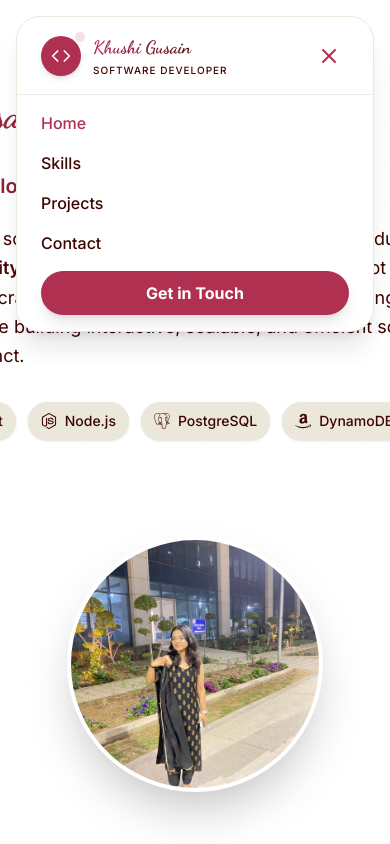
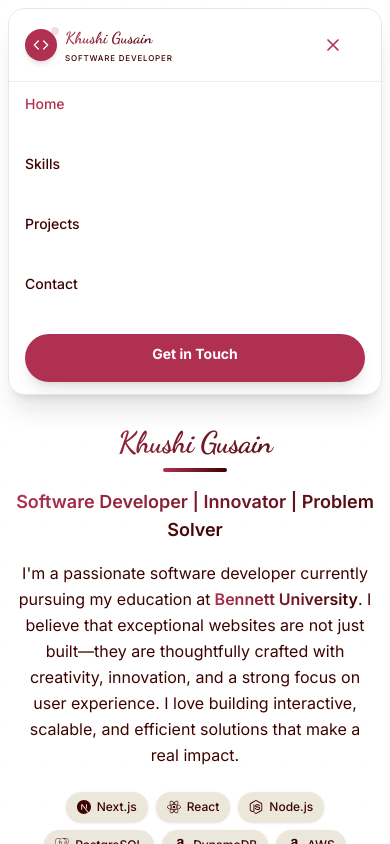
Before and after one commit to KhushiGusain/KhushiPortfolio, a Next.js app: page / in a window 390 px wide. Both pictures are taken after a click on the button 329 px from the left and 55 px from the top of the page. Shown: the top 844 px of the page. Built offline with nearby package versions, Linux system fonts and the light colour scheme.

Commit message:
Make website fully responsive with mobile-first design and improved UX

```diff
--- a/app/components/HeroSection.tsx
+++ b/app/components/HeroSection.tsx
@@ -17,33 +17,33 @@ export const HeroSection = () => {
 	];
 
 	return (
-		<div className="relative min-h-screen flex items-center justify-center overflow-hidden bg-white dark:bg-gray-900 pt-20 pb-12 lg:pt-24 lg:pb-16">
+		<div className="relative min-h-screen flex items-center justify-center overflow-hidden bg-white dark:bg-gray-900 pt-16 pb-8 sm:pt-20 sm:pb-12 lg:pt-24 lg:pb-16">
 			{/* Animated Background Grid */}
 			<div className="absolute inset-0 grid-background-dark opacity-5 dark:opacity-10">
 				<div className="grid-overlay animate-pulse-slow"></div>
 			</div>
 
 			{/* Hero Content */}
-			<div className="relative z-10 max-w-7xl mx-auto px-6 lg:px-8">
-				<div className="flex flex-col lg:flex-row items-center justify-between gap-12 lg:gap-16">
+			<div className="relative z-10 max-w-7xl mx-auto px-4 sm:px-6 lg:px-8">
+				<div className="flex flex-col lg:flex-row items-center justify-between gap-8 sm:gap-12 lg:gap-16">
 					{/* Left Content */}
 					<motion.div
 						initial={{ opacity: 0, y: 30 }}
 						animate={{ opacity: 1, y: 0 }}
 						transition={{ delay: 0.3, duration: 0.8, ease: "easeOut" }}
-						className="flex-1 text-left max-w-2xl mt-4 lg:mt-12"
+						className="flex-1 text-center lg:text-left max-w-2xl lg:max-w-none mt-4 lg:mt-12 order-2 lg:order-1"
 					>
 						{/* Name Section */}
 						<motion.div
 							initial={{ opacity: 0, y: 20 }}
 							animate={{ opacity: 1, y: 0 }}
 							transition={{ delay: 0.6, duration: 0.6, ease: "easeOut" }}
-							className="mb-6"
+							className="mb-4 sm:mb-6"
 						>
-							<h1 className="text-4xl lg:text-5xl xl:text-6xl font-bold tracking-tight mb-2 bg-gradient-to-r from-[#B03052] to-[#3D0301] bg-clip-text text-transparent" style={{ fontFamily: 'var(--font-dancing-script)' }}>
+							<h1 className="text-3xl sm:text-4xl lg:text-5xl xl:text-6xl font-bold tracking-tight mb-2 bg-gradient-to-r from-[#B03052] to-[#3D0301] bg-clip-text text-transparent" style={{ fontFamily: 'var(--font-dancing-script)' }}>
 								Khushi Gusain
 							</h1>
-							<div className="h-1 w-20 bg-gradient-to-r from-[#B03052] to-[#3D0301] rounded-full"></div>
+							<div className="h-1 w-16 sm:w-20 bg-gradient-to-r from-[#B03052] to-[#3D0301] rounded-full mx-auto lg:mx-0"></div>
 						</motion.div>
 
 						{/* Role & Description */}
@@ -51,12 +51,12 @@ export const HeroSection = () => {
 							initial={{ opacity: 0, y: 20 }}
 							animate={{ opacity: 1, y: 0 }}
 							transition={{ delay: 0.8, duration: 0.6, ease: "easeOut" }}
-							className="space-y-6 mb-8"
+							className="space-y-4 sm:space-y-6 mb-6 sm:mb-8"
 						>
-							<h2 className="text-xl lg:text-2xl font-semibold text-[#3D0301] dark:text-gray-300">
+							<h2 className="text-lg sm:text-xl lg:text-2xl font-semibold text-[#3D0301] dark:text-gray-300">
 								<span className="bg-gradient-to-r from-[#B03052] to-[#3D0301] dark:from-[#D76C82] dark:to-[#FFC2BA] bg-clip-text text-transparent">Software Developer | Innovator | Problem Solver</span>
 							</h2>
-							<p className="text-lg text-[#3D0301] dark:text-gray-300 leading-relaxed">
+							<p className="text-base sm:text-lg text-[#3D0301] dark:text-gray-300 leading-relaxed">
 								I'm a passionate software developer currently pursuing my education at
 								<span className="font-semibold bg-gradient-to-r from-[#B03052] to-[#3D0301] dark:from-[#D76C82] dark:to-[#FFC2BA] bg-clip-text text-transparent"> Bennett University</span>.
 								I believe that exceptional websites are not just built—they are thoughtfully crafted with creativity, innovation, and a strong focus on user experience.
@@ -69,7 +69,7 @@ export const HeroSection = () => {
 							initial={{ opacity: 0, y: 20 }}
 							animate={{ opacity: 1, y: 0 }}
 							transition={{ delay: 1.0, duration: 0.6, ease: "easeOut" }}
-							className="flex flex-nowrap gap-3 mb-8 -ml-10"
+							className="flex flex-wrap justify-center lg:justify-start gap-2 sm:gap-3 mb-6 sm:mb-8"
 						>
 							{techStack.map((tech, index) => (
 								<motion.span
@@ -85,11 +85,11 @@ export const HeroSection = () => {
 									}}
 									className="
 										flex items-center
-										px-3 py-1.5
+										px-2.5 sm:px-3 py-1.5
 										rounded-full
 										font-medium
 										text-[#3D0301] dark:text-gray-300
-										text-sm
+										text-xs sm:text-sm
 										bg-[#EBE8DB] dark:bg-gray-800
 										border border-[#EBE8DB] dark:border-gray-700
 										shadow
@@ -101,7 +101,7 @@ export const HeroSection = () => {
 										whitespace-nowrap
 									"
 								>
-									{React.cloneElement(tech.icon, { className: 'text-base mr-2 group-hover:bg-gradient-to-r group-hover:from-[#B03052] group-hover:to-[#3D0301] group-hover:text-transparent group-hover:bg-clip-text' })}
+									{React.cloneElement(tech.icon, { className: 'text-sm sm:text-base mr-1.5 sm:mr-2 group-hover:bg-gradient-to-r group-hover:from-[#B03052] group-hover:to-[#3D0301] group-hover:text-transparent group-hover:bg-clip-text' })}
 									{tech.name}
 								</motion.span>
 							))}
@@ -113,9 +113,9 @@ export const HeroSection = () => {
 						initial={{ opacity: 0, x: -50 }}
 						animate={{ opacity: 1, x: 0 }}
 						transition={{ duration: 0.8, ease: "easeOut" }}
-						className="flex-shrink-0 mt-4 lg:mt-8 relative"
+						className="flex-shrink-0 mt-4 lg:mt-8 relative order-1 lg:order-2"
 					>
-						<div className="relative w-64 h-64 lg:w-80 lg:h-80">
+						<div className="relative w-48 h-48 sm:w-64 sm:h-64 lg:w-80 lg:h-80">
 							{/* New arrow pointing from photo to hero section - only visible on desktop */}
 							<div className="hidden lg:block absolute" style={{ top: '30%', left: '-140px', zIndex: 20, pointerEvents: 'none', transform: 'translateY(-50%)' }}>
 								<motion.div
@@ -160,16 +160,16 @@ export const HeroSection = () => {
 							</motion.div>
 						</div>
 						{/* CTA Button below the photo, centered and modern */}
-						<div className="flex justify-center mt-16 mb-8">
+						<div className="flex justify-center mt-8 sm:mt-12 lg:mt-16 mb-6 sm:mb-8">
 							<motion.a
 								href="#work"
 								className="group relative inline-flex items-center justify-center"
 								whileHover={{ scale: 1.06 }}
 								whileTap={{ scale: 0.98 }}
 							>
-								<span className="relative px-7 py-2.5 bg-[#B03052] rounded-full inline-flex items-center justify-center w-full sm:w-auto text-white font-bold text-base shadow-lg hover:bg-gradient-to-r hover:from-[#B03052] hover:to-[#3D0301] transition-all duration-300">
+								<span className="relative px-6 sm:px-7 py-2.5 bg-[#B03052] rounded-full inline-flex items-center justify-center w-full sm:w-auto text-white font-bold text-sm sm:text-base shadow-lg hover:bg-gradient-to-r hover:from-[#B03052] hover:to-[#3D0301] transition-all duration-300">
 									View My Work
-									<svg className="w-5 h-5 ml-2 transform group-hover:translate-x-1 transition-transform" fill="none" viewBox="0 0 24 24" stroke="currentColor">
+									<svg className="w-4 h-4 sm:w-5 sm:h-5 ml-2 transform group-hover:translate-x-1 transition-transform" fill="none" viewBox="0 0 24 24" stroke="currentColor">
 										<path strokeLinecap="round" strokeLinejoin="round" strokeWidth={2} d="M13 7l5 5m0 0l-5 5m5-5H6" />
 								</svg>
 								</span>
@@ -184,14 +184,14 @@ export const HeroSection = () => {
 				initial={{ opacity: 0, y: 20 }}
 				animate={{ opacity: 1, y: 0 }}
 				transition={{ delay: 1.6, duration: 0.6, ease: "easeOut" }}
-				className="absolute bottom-8 inset-x-0 flex flex-col items-center"
+				className="absolute bottom-4 sm:bottom-8 inset-x-0 flex flex-col items-center"
 			>
-				<span className="text-[#B03052] text-sm mb-2 font-medium">Scroll to explore</span>
+				<span className="text-[#B03052] text-xs sm:text-sm mb-2 font-medium">Scroll to explore</span>
 				<motion.div
 					animate={{ y: [0, 8, 0] }}
 					transition={{ duration: 2, repeat: Infinity, ease: "easeInOut" }}
 				>
-					<svg className="w-6 h-6 text-[#B03052]" fill="none" stroke="currentColor" viewBox="0 0 24 24">
+					<svg className="w-5 h-5 sm:w-6 sm:h-6 text-[#B03052]" fill="none" stroke="currentColor" viewBox="0 0 24 24">
 						<path strokeLinecap="round" strokeLinejoin="round" strokeWidth={2} d="M19 14l-7 7m0 0l-7-7m7 7V3" />
 					</svg>
 				</motion.div>
--- a/app/components/Navbar.tsx
+++ b/app/components/Navbar.tsx
@@ -45,49 +45,49 @@ export const Navbar = () => {
     ];
 
     return (
-        <div className="fixed top-0 left-0 right-0 z-50 flex justify-center px-4 py-4">
+        <div className="fixed top-0 left-0 right-0 z-50 flex justify-center px-2 sm:px-4 py-2 sm:py-4">
             <motion.nav
                 initial={{ y: -100 }}
                 animate={{ y: 0 }}
                 className={
-                    `w-full max-w-6xl rounded-3xl border border-[#EBE8DB] dark:border-gray-700 ` +
+                    `w-full max-w-6xl rounded-2xl sm:rounded-3xl border border-[#EBE8DB] dark:border-gray-700 ` +
                     `bg-white dark:bg-gray-900 shadow-xl ` +
                     `transition-all duration-300`
                 }
             >
-                <div className="px-6 py-4">
+                <div className="px-4 sm:px-6 py-3 sm:py-4">
                     <div className="flex items-center justify-between">
                         {/* Logo */}
                         <motion.a
                             href="#home"
-                            className="flex items-center space-x-3 group"
+                            className="flex items-center space-x-2 sm:space-x-3 group"
                             whileHover={{ scale: 1.02 }}
                             whileTap={{ scale: 0.98 }}
                         >
                             {/* Logo Icon */}
                             <div className="relative">
-                                <div className="w-10 h-10 rounded-full bg-[#B03052] flex items-center justify-center shadow-md group-hover:shadow-lg transition-all duration-300 group-hover:bg-gradient-to-r group-hover:from-[#B03052] group-hover:to-[#3D0301]">
+                                <div className="w-8 h-8 sm:w-10 sm:h-10 rounded-full bg-[#B03052] flex items-center justify-center shadow-md group-hover:shadow-lg transition-all duration-300 group-hover:bg-gradient-to-r group-hover:from-[#B03052] group-hover:to-[#3D0301]">
                                     {/* Modern code/dev icon */}
-                                    <svg className="w-5 h-5 text-white" fill="none" stroke="currentColor" strokeWidth="2" viewBox="0 0 24 24">
+                                    <svg className="w-4 h-4 sm:w-5 sm:h-5 text-white" fill="none" stroke="currentColor" strokeWidth="2" viewBox="0 0 24 24">
                                         <path strokeLinecap="round" strokeLinejoin="round" d="M16 18l6-6-6-6M8 6l-6 6 6 6" />
                                     </svg>
                                 </div>
                                 {/* Accent dot */}
-                                <div className="absolute -top-1 -right-1 w-2.5 h-2.5 bg-[#D76C82] rounded-full shadow-md animate-pulse"></div>
+                                <div className="absolute -top-0.5 -right-0.5 sm:-top-1 sm:-right-1 w-2 h-2 sm:w-2.5 sm:h-2.5 bg-[#D76C82] rounded-full shadow-md animate-pulse"></div>
                             </div>
                             {/* Logo Text */}
                             <div className="flex flex-col justify-center">
-                                <span className="text-lg font-bold bg-gradient-to-r from-[#B03052] to-[#3D0301] bg-clip-text text-transparent" style={{ fontFamily: 'var(--font-dancing-script)' }}>
+                                <span className="text-base sm:text-lg font-bold bg-gradient-to-r from-[#B03052] to-[#3D0301] bg-clip-text text-transparent" style={{ fontFamily: 'var(--font-dancing-script)' }}>
                                     Khushi Gusain
                                 </span>
-                                <span className="text-[10px] font-medium tracking-widest uppercase text-[#3D0301] dark:text-gray-300 mt-0.5" style={{ fontFamily: 'var(--font-inter)' }}>
+                                <span className="text-[8px] sm:text-[10px] font-medium tracking-widest uppercase text-[#3D0301] dark:text-gray-300 mt-0.5" style={{ fontFamily: 'var(--font-inter)' }}>
                                     Software Developer
                                 </span>
                             </div>
                         </motion.a>
 
                         {/* Desktop Navigation */}
-                        <div className="hidden md:flex items-center space-x-8">
+                        <div className="hidden md:flex items-center space-x-6 lg:space-x-8">
                             {navItems.map((item) => (
                                 <motion.a
                                     key={item.name}
@@ -103,7 +103,7 @@ export const Navbar = () => {
                             ))}
                             <motion.a
                                 href="#contact"
-                                className="px-6 py-2.5 rounded-full bg-[#B03052] text-white font-bold shadow-lg border border-[#B03052] transition-all duration-300 hover:bg-gradient-to-r hover:from-[#B03052] hover:to-[#3D0301] focus:outline-none focus:ring-2 focus:ring-[#B03052] focus:ring-offset-2 focus:ring-offset-white dark:focus:ring-offset-gray-900 hover:scale-105 hover:shadow-xl"
+                                className="px-4 sm:px-6 py-2 sm:py-2.5 rounded-full bg-[#B03052] text-white font-bold shadow-lg border border-[#B03052] transition-all duration-300 hover:bg-gradient-to-r hover:from-[#B03052] hover:to-[#3D0301] focus:outline-none focus:ring-2 focus:ring-[#B03052] focus:ring-offset-2 focus:ring-offset-white dark:focus:ring-offset-gray-900 hover:scale-105 hover:shadow-xl text-sm sm:text-base"
                                 style={{ fontFamily: 'var(--font-inter)' }}
                                 whileHover={{ scale: 1.05 }}
                                 whileTap={{ scale: 0.95 }}
@@ -113,17 +113,17 @@ export const Navbar = () => {
                             {/* Theme Toggle Button */}
                             <motion.button
                                 onClick={toggleTheme}
-                                className="ml-4 p-2.5 rounded-full border border-[#EBE8DB] dark:border-gray-700 bg-white dark:bg-gray-800 shadow transition-all duration-300 flex items-center justify-center hover:bg-gradient-to-r hover:from-[#B03052]/10 hover:to-[#3D0301]/10 dark:hover:from-[#D76C82]/10 dark:hover:to-[#B03052]/10 focus:outline-none focus:ring-2 focus:ring-[#B03052] focus:ring-offset-2 focus:ring-offset-white dark:focus:ring-offset-gray-900"
+                                className="ml-2 sm:ml-4 p-2 sm:p-2.5 rounded-full border border-[#EBE8DB] dark:border-gray-700 bg-white dark:bg-gray-800 shadow transition-all duration-300 flex items-center justify-center hover:bg-gradient-to-r hover:from-[#B03052]/10 hover:to-[#3D0301]/10 dark:hover:from-[#D76C82]/10 dark:hover:to-[#B03052]/10 focus:outline-none focus:ring-2 focus:ring-[#B03052] focus:ring-offset-2 focus:ring-offset-white dark:focus:ring-offset-gray-900"
                                 whileHover={{ scale: 1.1 }}
                                 whileTap={{ scale: 0.9 }}
                                 aria-label="Toggle theme"
                             >
                                 {theme === 'dark' ? (
-                                    <svg className="w-5 h-5 text-[#B03052]" fill="none" stroke="currentColor" strokeWidth="2" viewBox="0 0 24 24">
+                                    <svg className="w-4 h-4 sm:w-5 sm:h-5 text-[#B03052]" fill="none" stroke="currentColor" strokeWidth="2" viewBox="0 0 24 24">
                                         <path strokeLinecap="round" strokeLinejoin="round" d="M12 3v1m0 16v1m9-9h-1M4 12H3m15.364 6.364l-.707-.707M6.343 6.343l-.707-.707m12.728 0l-.707.707M6.343 17.657l-.707.707M16 12a4 4 0 11-8 0 4 4 0 018 0z" />
                                     </svg>
                                 ) : (
-                                    <svg className="w-5 h-5 text-[#3D0301]" fill="none" stroke="currentColor" strokeWidth="2" viewBox="0 0 24 24">
+                                    <svg className="w-4 h-4 sm:w-5 sm:h-5 text-[#3D0301]" fill="none" stroke="currentColor" strokeWidth="2" viewBox="0 0 24 24">
                                         <path strokeLinecap="round" strokeLinejoin="round" d="M21 12.79A9 9 0 1111.21 3a7 7 0 109.79 9.79z" />
                                     </svg>
                                 )}
@@ -132,12 +132,12 @@ export const Navbar = () => {
 
                         {/* Mobile Menu Button */}
                         <motion.button
-                            className="md:hidden p-2 rounded-lg hover:bg-[#EBE8DB] dark:hover:bg-gray-700 transition-colors"
+                            className="md:hidden p-1.5 sm:p-2 rounded-lg hover:bg-[#EBE8DB] dark:hover:bg-gray-700 transition-colors"
                             onClick={() => setIsMobileMenuOpen(!isMobileMenuOpen)}
                             whileTap={{ scale: 0.95 }}
                         >
                             <svg
-                                className="w-6 h-6 text-[#B03052]"
+                                className="w-5 h-5 sm:w-6 sm:h-6 text-[#B03052]"
                                 fill="none"
                                 stroke="currentColor"
                                 viewBox="0 0 24 24"
@@ -171,12 +171,12 @@ export const Navbar = () => {
                             exit={{ opacity: 0, height: 0 }}
                             className="md:hidden border-t border-[#EBE8DB]/80 dark:border-gray-700/80"
                         >
-                            <div className="px-6 py-4 space-y-4">
+                            <div className="px-4 sm:px-6 py-3 sm:py-4 space-y-3 sm:space-y-4">
                                 {navItems.map((item) => (
                                     <motion.a
                                         key={item.name}
                                         href={item.href}
-                                        className={`block text-[#3D0301] dark:text-gray-300 hover:text-[#B03052] dark:hover:text-[#D76C82] transition-colors font-medium ${activeSection === item.id ? 'text-[#B03052] dark:text-[#D76C82]' : ''}`}
+                                        className={`block text-[#3D0301] dark:text-gray-300 hover:text-[#B03052] dark:hover:text-[#D76C82] transition-colors font-medium text-sm sm:text-base ${activeSection === item.id ? 'text-[#B03052] dark:text-[#D76C82]' : ''}`}
                                         style={{ fontFamily: 'var(--font-inter)' }}
                                         whileHover={{ x: 10 }}
                                         onClick={() => setIsMobileMenuOpen(false)}
@@ -186,7 +186,7 @@ export const Navbar = () => {
                                 ))}
                                 <motion.a
                                     href="#contact"
-                                    className="block px-6 py-2.5 rounded-full bg-[#B03052] text-white text-center font-bold hover:bg-gradient-to-r hover:from-[#B03052] hover:to-[#3D0301] transition-all shadow-lg"
+                                    className="block px-4 sm:px-6 py-2.5 sm:py-3 rounded-full bg-[#B03052] text-white text-center font-bold hover:bg-gradient-to-r hover:from-[#B03052] hover:to-[#3D0301] transition-all shadow-lg text-sm sm:text-base"
                                     style={{ fontFamily: 'var(--font-inter)' }}
                                     whileHover={{ scale: 1.02 }}
                                     whileTap={{ scale: 0.98 }}
--- a/app/globals.css
+++ b/app/globals.css
@@ -307,3 +307,242 @@ body {
 body.modal-open .fixed.top-0.left-0.right-0.z-50 {
 	display: none !important;
 }
+
+/* Responsive Utilities */
+@media (max-width: 640px) {
+	.container {
+		padding-left: 1rem;
+		padding-right: 1rem;
+	}
+
+	.text-responsive {
+		font-size: clamp(0.875rem, 2.5vw, 1.125rem);
+	}
+
+	.heading-responsive {
+		font-size: clamp(1.5rem, 4vw, 2.25rem);
+	}
+
+	.spacing-responsive {
+		padding: clamp(1rem, 3vw, 2rem);
+	}
+}
+
+/* Improved Mobile Experience */
+@media (max-width: 768px) {
+	.mobile-optimized {
+		-webkit-tap-highlight-color: transparent;
+		touch-action: manipulation;
+	}
+
+	.mobile-text {
+		line-height: 1.6;
+		letter-spacing: 0.025em;
+	}
+
+	.mobile-button {
+		min-height: 44px;
+		min-width: 44px;
+	}
+}
+
+/* Smooth Scrolling */
+html {
+	scroll-behavior: smooth;
+}
+
+/* Better Touch Targets */
+button, a {
+	min-height: 44px;
+	min-width: 44px;
+}
+
+@media (max-width: 640px) {
+	button, a {
+		min-height: 48px;
+		min-width: 48px;
+	}
+}
+
+/* Improved Focus States */
+.focus-visible {
+	outline: 2px solid #B03052;
+	outline-offset: 2px;
+}
+
+/* Better Loading States */
+.loading-skeleton {
+	background: linear-gradient(90deg, #f0f0f0 25%, #e0e0e0 50%, #f0f0f0 75%);
+	background-size: 200% 100%;
+	animation: loading 1.5s infinite;
+}
+
+@keyframes loading {
+	0% {
+		background-position: 200% 0;
+	}
+	100% {
+		background-position: -200% 0;
+	}
+}
+
+/* Improved Accessibility */
+.sr-only {
+	position: absolute;
+	width: 1px;
+	height: 1px;
+	padding: 0;
+	margin: -1px;
+	overflow: hidden;
+	clip: rect(0, 0, 0, 0);
+	white-space: nowrap;
+	border: 0;
+}
+
+/* Better Mobile Navigation */
+@media (max-width: 768px) {
+	.mobile-nav {
+		backdrop-filter: blur(10px);
+		-webkit-backdrop-filter: blur(10px);
+	}
+
+	.mobile-menu-item {
+		padding: 0.75rem 1rem;
+		border-radius: 0.5rem;
+		margin: 0.25rem 0;
+		transition: all 0.2s ease;
+	}
+
+	.mobile-menu-item:hover {
+		background-color: rgba(176, 48, 82, 0.1);
+	}
+}
+
+/* Responsive Typography */
+.text-scale {
+	font-size: clamp(0.875rem, 2.5vw, 1.125rem);
+}
+
+.heading-scale {
+	font-size: clamp(1.5rem, 4vw, 2.25rem);
+}
+
+.title-scale {
+	font-size: clamp(2rem, 5vw, 3rem);
+}
+
+/* Better Mobile Cards */
+@media (max-width: 640px) {
+	.mobile-card {
+		margin: 0.5rem;
+		border-radius: 0.75rem;
+	}
+
+	.mobile-card-content {
+		padding: 1rem;
+	}
+}
+
+/* Improved Mobile Buttons */
+@media (max-width: 640px) {
+	.mobile-btn {
+		padding: 0.75rem 1.5rem;
+		font-size: 0.875rem;
+		border-radius: 0.5rem;
+	}
+
+	.mobile-btn-icon {
+		padding: 0.5rem;
+		border-radius: 0.375rem;
+	}
+}
+
+/* Better Mobile Spacing */
+@media (max-width: 640px) {
+	.mobile-section {
+		padding: 2rem 1rem;
+	}
+
+	.mobile-container {
+		padding: 0 1rem;
+	}
+
+	.mobile-gap {
+		gap: 1rem;
+	}
+}
+
+/* Improved Mobile Images */
+@media (max-width: 640px) {
+	.mobile-image {
+		border-radius: 0.5rem;
+		object-fit: cover;
+	}
+}
+
+/* Better Mobile Forms */
+@media (max-width: 640px) {
+	.mobile-input {
+		padding: 0.75rem;
+		font-size: 1rem;
+		border-radius: 0.5rem;
+	}
+
+	.mobile-textarea {
+		padding: 0.75rem;
+		font-size: 1rem;
+		border-radius: 0.5rem;
+		min-height: 120px;
+	}
+}
+
+/* Responsive Grid Improvements */
+@media (max-width: 640px) {
+	.mobile-grid {
+		grid-template-columns: 1fr;
+		gap: 1rem;
+	}
+}
+
+@media (min-width: 641px) and (max-width: 1024px) {
+	.tablet-grid {
+		grid-template-columns: repeat(2, 1fr);
+		gap: 1.5rem;
+	}
+}
+
+/* Better Mobile Animations */
+@media (max-width: 640px) {
+	.mobile-animate {
+		animation-duration: 0.3s;
+		animation-timing-function: ease-out;
+	}
+
+	.mobile-hover {
+		transition: transform 0.2s ease;
+	}
+
+	.mobile-hover:active {
+		transform: scale(0.98);
+	}
+}
+
+/* Improved Mobile Performance */
+@media (max-width: 640px) {
+	.mobile-optimize {
+		will-change: auto;
+		transform: translateZ(0);
+	}
+}
+
+/* Better Mobile Accessibility */
+@media (max-width: 640px) {
+	.mobile-focus {
+		outline: 2px solid #B03052;
+		outline-offset: 2px;
+	}
+
+	.mobile-touch {
+		-webkit-tap-highlight-color: rgba(176, 48, 82, 0.2);
+	}
+}
```
Also changed, not shown: app/components/ContactSection.tsx (+18 -18 lines), app/components/ProjectsSection.tsx (+29 -29 lines), app/components/SkillsSection.tsx (+19 -19 lines), app/components/TechStackCarousel.tsx (+19 -19 lines).
